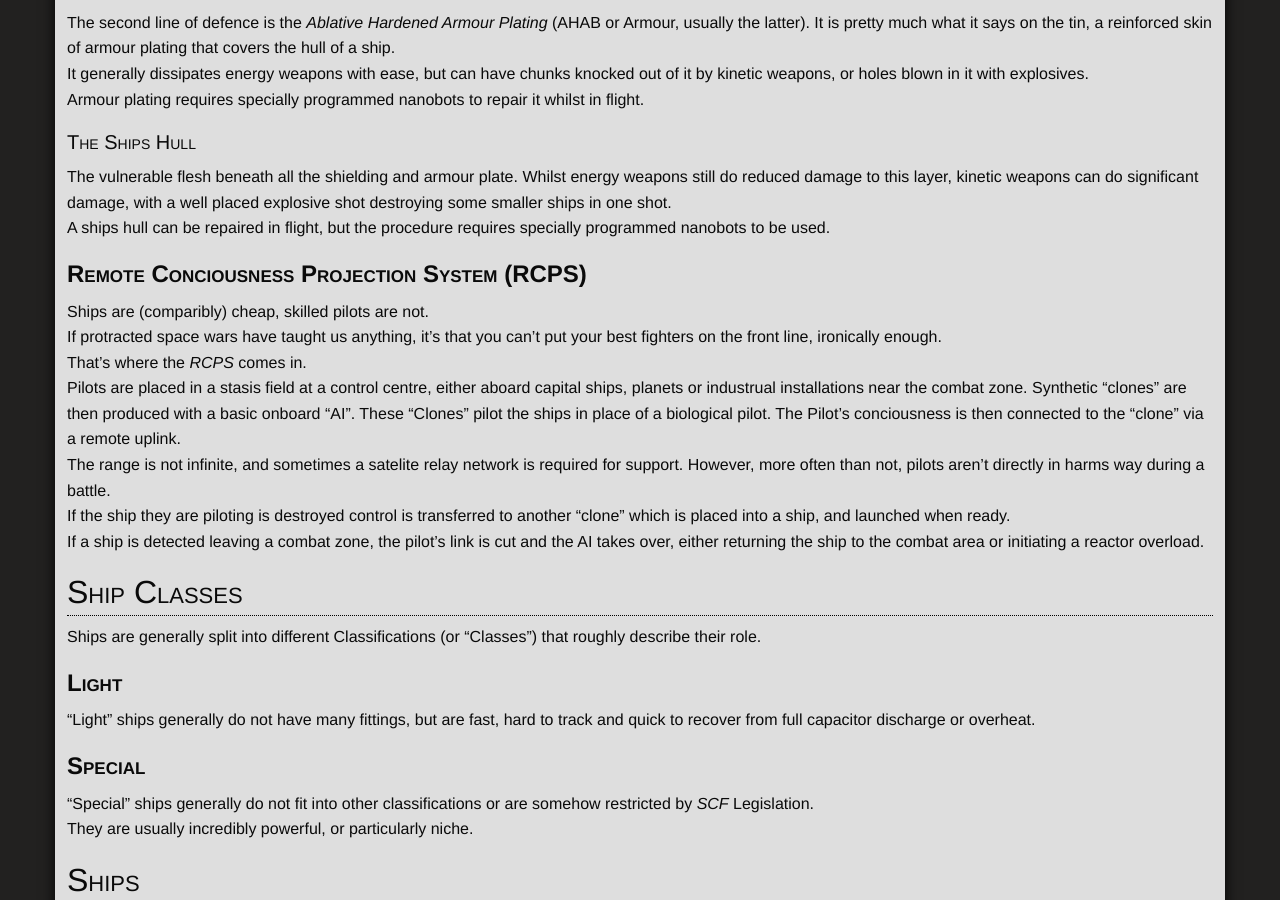
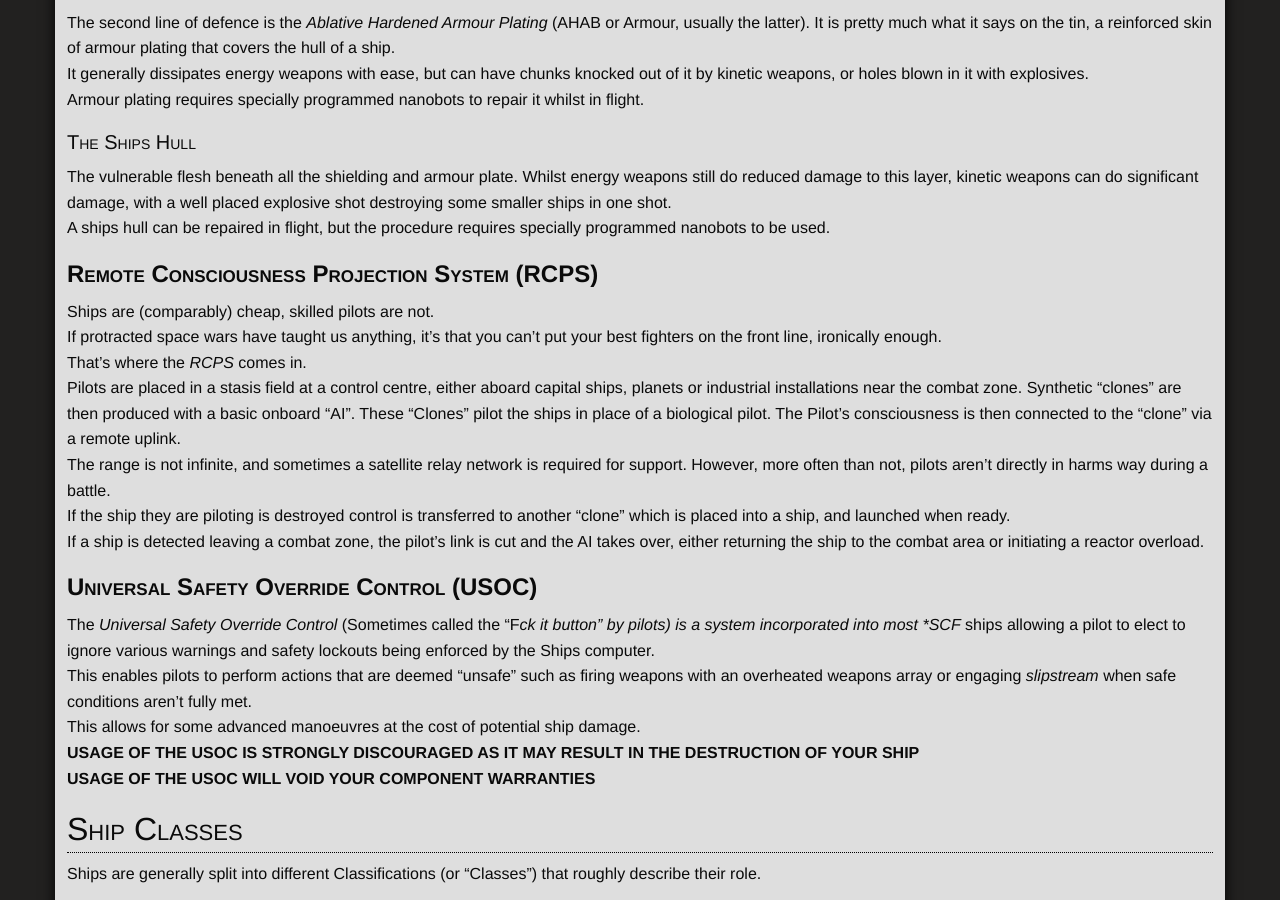
Before and after one commit to ori-sky/polar-space, a Jekyll site: the page built from designs/ships.md, in a window 1280 px wide and 900 px high, scrolled down 2517 px. Built offline with Jekyll 4.4.1, drawn with Linux system fonts in a browser that asks for light colours; nearby versions of some CDN libraries; some web fonts are replaced; our own code applies the rules of GitHub Pages for plain Markdown files; library files that are not in the unit come from our copies; some of the changed text lies outside the part shown.

Commit message:
Added USOC and Slipstream Inhibitor
Added Slipstream Inhibitor to Weapons and Utilities

Added "Fuck It Button" to Ship Design Spec.

Fixed splelling fials and grammar, errors in ships.md

```diff
--- a/designs/ships.md
+++ b/designs/ships.md
@@ -94,17 +94,23 @@ A ships hull can be repaired in flight, but the procedure requires specially pro
 
 
 
-## Remote Conciousness Projection System (RCPS)
+## Remote Consciousness Projection System (RCPS)
 
-Ships are (comparibly) cheap, skilled pilots are not.
+Ships are (comparably) cheap, skilled pilots are not.
 If protracted space wars have taught us anything, it's that you can't put your best fighters on the front line, ironically enough.
 That's where the *RCPS* comes in.
-Pilots are placed in a stasis field at a control centre, either aboard capital ships, planets or industrual installations near the combat zone. Synthetic "clones" are then produced with a basic onboard "AI". These "Clones" pilot the ships in place of a biological pilot. The Pilot's conciousness is then connected to the "clone" via a remote uplink.
-The range is not infinite, and sometimes a satelite relay network is required for support. However, more often than not, pilots aren't directly in harms way during a battle.
+Pilots are placed in a stasis field at a control centre, either aboard capital ships, planets or industrial installations near the combat zone. Synthetic "clones" are then produced with a basic onboard "AI". These "Clones" pilot the ships in place of a biological pilot. The Pilot's consciousness is then connected to the "clone" via a remote uplink.
+The range is not infinite, and sometimes a satellite relay network is required for support. However, more often than not, pilots aren't directly in harms way during a battle.
 If the ship they are piloting is destroyed control is transferred to another "clone" which is placed into a ship, and launched when ready.
 If a ship is detected leaving a combat zone, the pilot's link is cut and the AI takes over, either returning the ship to the combat area or initiating a reactor overload.
 
+## Universal Safety Override Control (USOC)
 
+The *Universal Safety Override Control* (Sometimes called the "F*ck it button" by pilots)  is a system incorporated into most *SCF* ships allowing a pilot to elect to ignore various warnings and safety lockouts being enforced by the Ships computer.
+This enables pilots to perform actions that are deemed "unsafe" such as firing weapons with an overheated weapons array or engaging *slipstream* when safe conditions aren't fully met.
+This allows for some advanced manoeuvres at the cost of potential ship damage.
+**USAGE OF THE USOC IS STRONGLY DISCOURAGED AS IT MAY RESULT IN THE DESTRUCTION OF YOUR SHIP**
+**USAGE OF THE USOC WILL VOID YOUR COMPONENT WARRANTIES**
 
 # Ship Classes
 
```
Also changed, not shown: other parts of designs/ships.md (+2 -2 lines), designs/weapons.md (+7 -0 lines).
